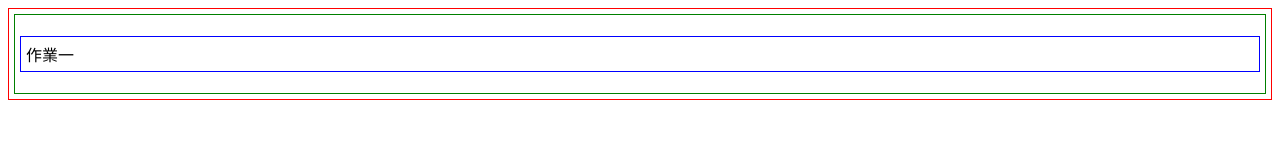
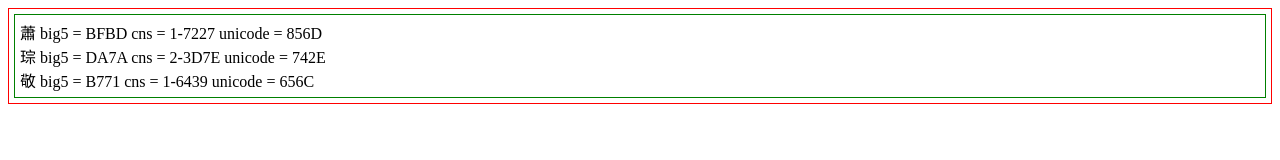
Before and after one commit to justony/ip2019s, a plain HTML site: page portfolio/labs/lab01/index.html in a window 1280 px wide. Drawn offline with Linux system fonts and the light colour scheme.

Commit message:
Add files via upload

```diff
--- a/portfolio/labs/lab01/index.html
+++ b/portfolio/labs/lab01/index.html
@@ -12,8 +12,7 @@
 </head>
 
 <body>
-  <div>
-  	<p>作業一</p>
+  <div id="div1">
   </div>
 </body>
 
--- a/portfolio/labs/lab01/lab.js
+++ b/portfolio/labs/lab01/lab.js
@@ -1,18 +1,41 @@
-/*
 
-*/
+
+
 
 
 function start(e) {
+    var name = [
+        {
+            char: '蕭',
+            big5: 'BFBD',
+            cns:  '1-7227',
+            unicode: '856D'
+        },
+        {
+            char: '琮',
+            big5: 'DA7A',
+            cns:  '2-3D7E',
+            unicode: '742E'
+        },
+        {
+            char: '敬',
+            big5: 'B771',
+            cns:  '1-6439',
+            unicode: '656C'
+        }
+    ];
 
+    var ele = document.getElementById("div1");
+
+    for (var i = 0; i < 3; i++) {
+        ele.innerHTML += name[i].char;
+        ele.innerHTML += ' big5 = ';
+        ele.innerHTML += name[i].big5;
+        ele.innerHTML += ' cns = ';
+        ele.innerHTML += name[i].cns;
+        ele.innerHTML += ' unicode = ';
+        ele.innerHTML += name[i].unicode;
+        ele.innerHTML += '<br>';
+    }
 }
-
-/*
-https://www.w3schools.com/jsref/met_document_addeventlistener.asp
-
-document.addEventListener(event, function, useCapture)
-
-true - The event handler is executed in the capturing phase
-false- Default. The event handler is executed in the bubbling phase
-*/
-window.addEventListener( "load", start, false );
+window.addEventListener("load",start,false);
```
Also changed, not shown: portfolio/index.html (+1 -1 lines), portfolio/labs/lab02/index.html (+8 -1 lines), portfolio/labs/lab02/lab.js (+19 -9 lines).
